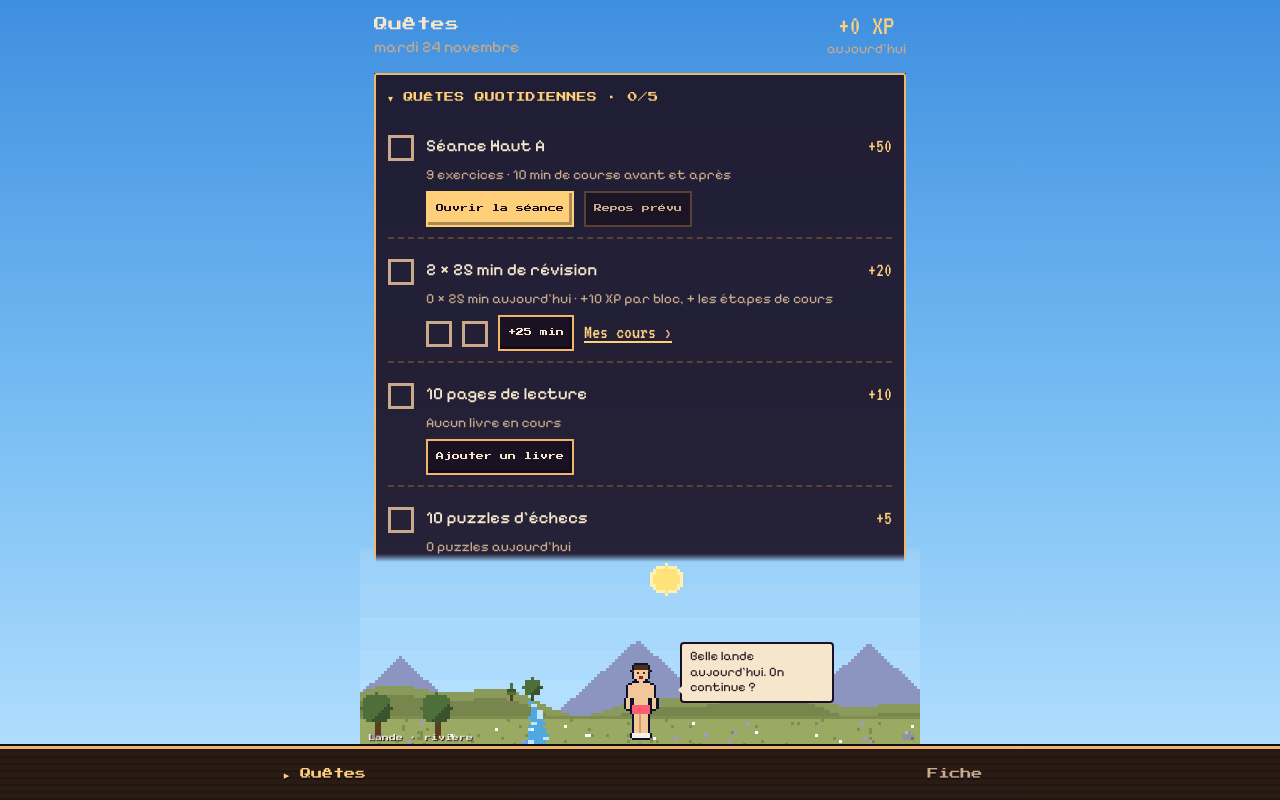
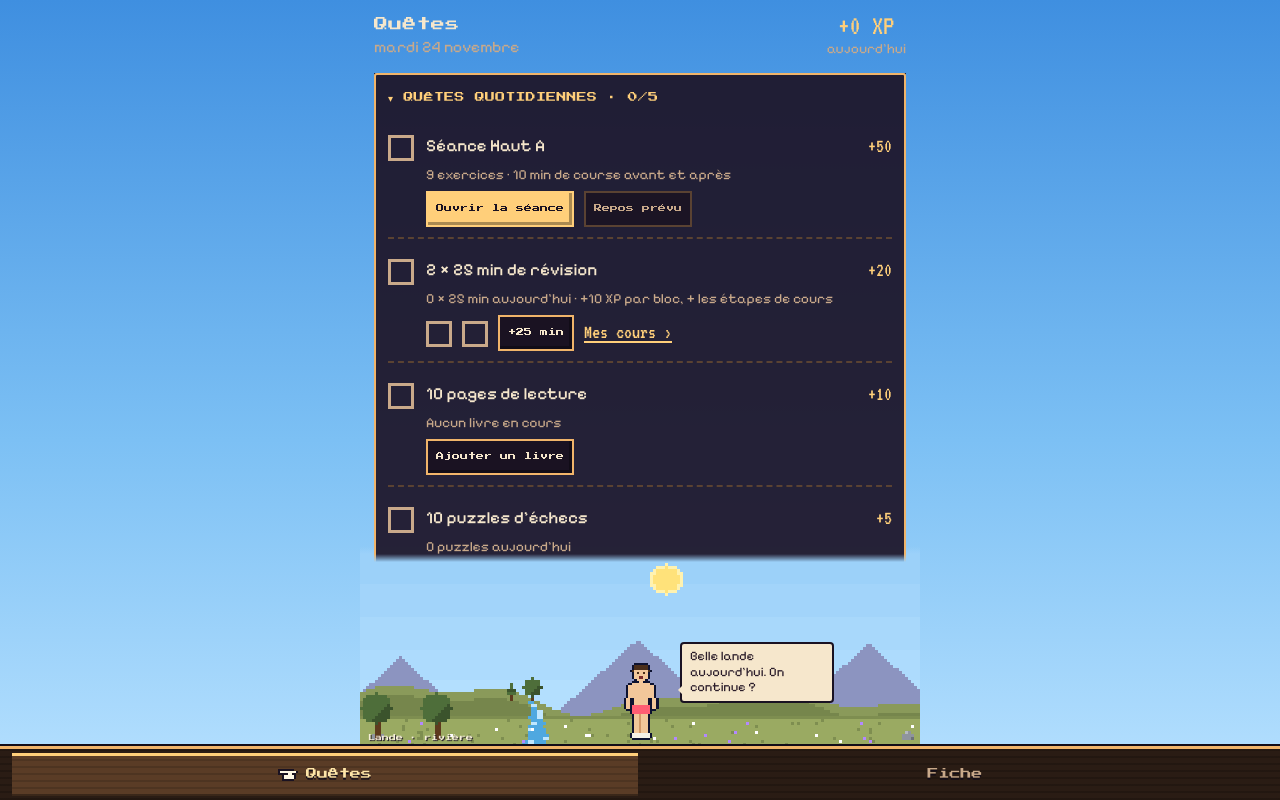
Before and after one commit to BrokenFellah123/life-prg, a plain HTML site: page index.html in a window 1280 px wide. Drawn offline with Linux system fonts and the light colour scheme.

Commit message:
v1.2.8 : onglet actif mis en avant (bois clair, liseré, petite main)
Co-Authored-By: Claude Opus 5.5 <noreply@anthropic.com>
Claude-Session: https://claude.ai/code/session_01JLTQZQ1MYbGrX5WF1yAorH

```diff
--- a/app.js
+++ b/app.js
@@ -744,12 +744,16 @@ function viewReglages(){
      Quête du lendemain réussie : +${RULES.queteDemain} XP. Quêtes principales et secondaires : l'XP et l'attribut que tu choisis (1 à 100 XP). Récompenses : un objet de garde-robe par niveau perso, du 1 au 10.<br>
      Aucune pénalité. Après ${RULES.absenceRetour} jours sans rien, l'XP du jour de reprise compte double.</div></div>
    <button class="btn danger" data-act="reset">Tout effacer</button>
-   <div class="muted small center">Life RPG · prototype v1.2.7</div>`;
+   <div class="muted small center">Life RPG · prototype v1.2.8</div>`;
 }
 
 /* ================= Rendu et routage ================= */
 const VIEWS = {jour:viewJour, fiche:viewFiche, force:viewForce, savoir:viewSavoir, sagesse:viewSagesse, strategie:viewStrategie, vitalite:viewVitalite, reglages:viewReglages};
 const TABS = [['jour','Quêtes'],['fiche','Fiche']];
+// Petite main de curseur RPG devant l'onglet actif
+const HAND = (() => { const g = ['XXXXXXXX..','XooooooooX','XXXXXooXX.','..XoooooX.','..XoooooX.','..XXXXXX..']; let r = '';
+  g.forEach((row, y) => [...row].forEach((c, x) => { if (c !== '.') r += `<rect x="${x}" y="${y}" width="1.02" height="1.02" fill="${c === 'X' ? '#1a1222' : '#fff7e6'}"/>`; }));
+  return `<svg class="hand" width="20" height="12" viewBox="0 0 10 6" aria-hidden="true">${r}</svg>`; })();
 let lastLevels = null;
 function route(){ const r = location.hash.slice(1).split('/')[0]; return VIEWS[r] ? r : 'jour'; }
 const routeArg = () => decodeURIComponent(location.hash.slice(1).split('/')[1] || '');
@@ -767,7 +771,7 @@ function render(){
   document.getElementById('app').innerHTML = html;
   drawWorld(r, snap);
   const parent = {force:'fiche', savoir:'fiche', sagesse:'fiche', strategie:'fiche', vitalite:'fiche', reglages:'fiche'}[r] || r;
-  document.getElementById('tabs').innerHTML = TABS.map(([k,l]) => `<a href="#${k}" class="${k===parent?'on':''}">${k===parent?'▸ ':''}${l}</a>`).join('');
+  document.getElementById('tabs').innerHTML = TABS.map(([k,l]) => `<a href="#${k}" class="${k===parent?'on':''}">${k===parent?HAND:''}${l}</a>`).join('');
   if (render.keepScroll) scroller().scrollTop = y; render.keepScroll = false;
   // Montée de niveau ?
   if (lastLevels){ for (const s of STATS) if (s.k !== 'vit' && snap.lv[s.k].lvl > lastLevels[s.k]) toast(`★ ${s.name} niveau ${snap.lv[s.k].lvl} ! ★`, 'lvl', 4000); }
--- a/style.css
+++ b/style.css
@@ -220,3 +220,10 @@ body.has-scene #app{overflow:hidden;display:flex;flex-direction:column;-webkit-m
 .pane-scroll{flex:1;min-height:0;overflow-y:scroll;-webkit-overflow-scrolling:touch;
   -webkit-mask-image:linear-gradient(to bottom,#000 calc(100% - 8px),transparent);mask-image:linear-gradient(to bottom,#000 calc(100% - 8px),transparent)}
 .pane-inner{min-height:calc(100% + 1px);display:flex;flex-direction:column;gap:14px;padding-bottom:18px}
+
+/* Onglet actif : bois plus clair, liseré allumé, petite main */
+nav.tabs a{gap:8px;align-items:center;border-radius:0;margin:0 2px}
+nav.tabs a.on{background:#5a3c26;background-image:repeating-linear-gradient(0deg,rgba(0,0,0,.14) 0 2px,transparent 2px 7px);color:#ffe6a8;box-shadow:inset 0 3px 0 #ffcf7a,inset 0 -2px 0 rgba(0,0,0,.25)}
+nav.tabs .hand{display:block;shape-rendering:crispEdges;animation:point 1s steps(2) infinite}
+@keyframes point{0%,100%{transform:translateX(0)}50%{transform:translateX(2px)}}
+@media (prefers-reduced-motion:reduce){nav.tabs .hand{animation:none}}
--- a/sw.js
+++ b/sw.js
@@ -1,6 +1,6 @@
 /* Mises à jour immédiates : on demande toujours la dernière version au réseau,
    et on se rabat sur le cache seulement hors ligne. */
-const VERSION = 'liferpg-1.2.7';
+const VERSION = 'liferpg-1.2.8';
 const FILES = ['./', 'index.html', 'style.css', 'app.js', 'sons.js', 'manifest.webmanifest',
   'fonts/pressstart2p.woff2', 'fonts/vt323.woff2','fonts/pixelify.ttf','monde.js', 'icons/icon-180.png', 'icons/icon-192.png', 'icons/icon-512.png'];
 self.addEventListener('install', e => {
```
